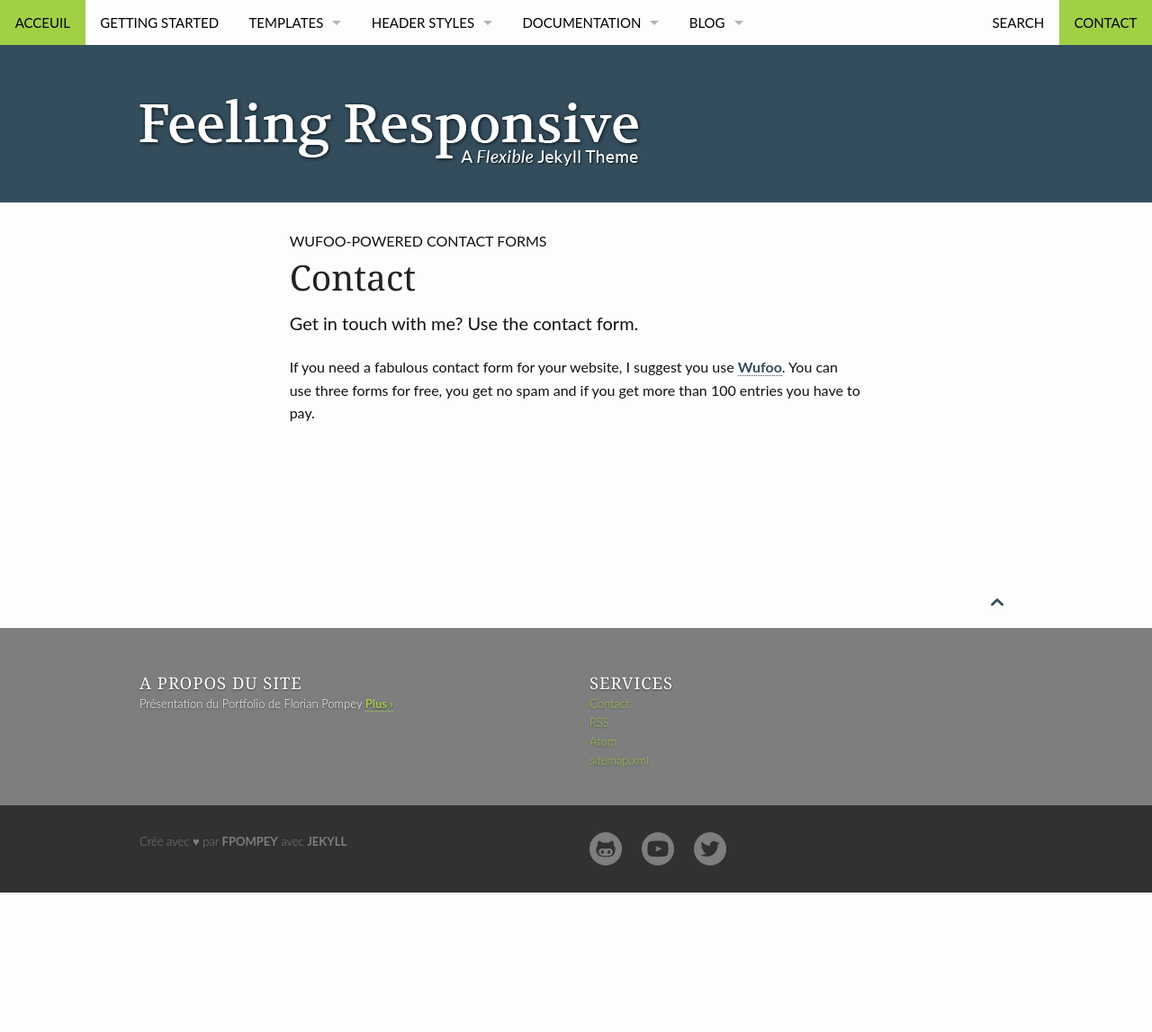
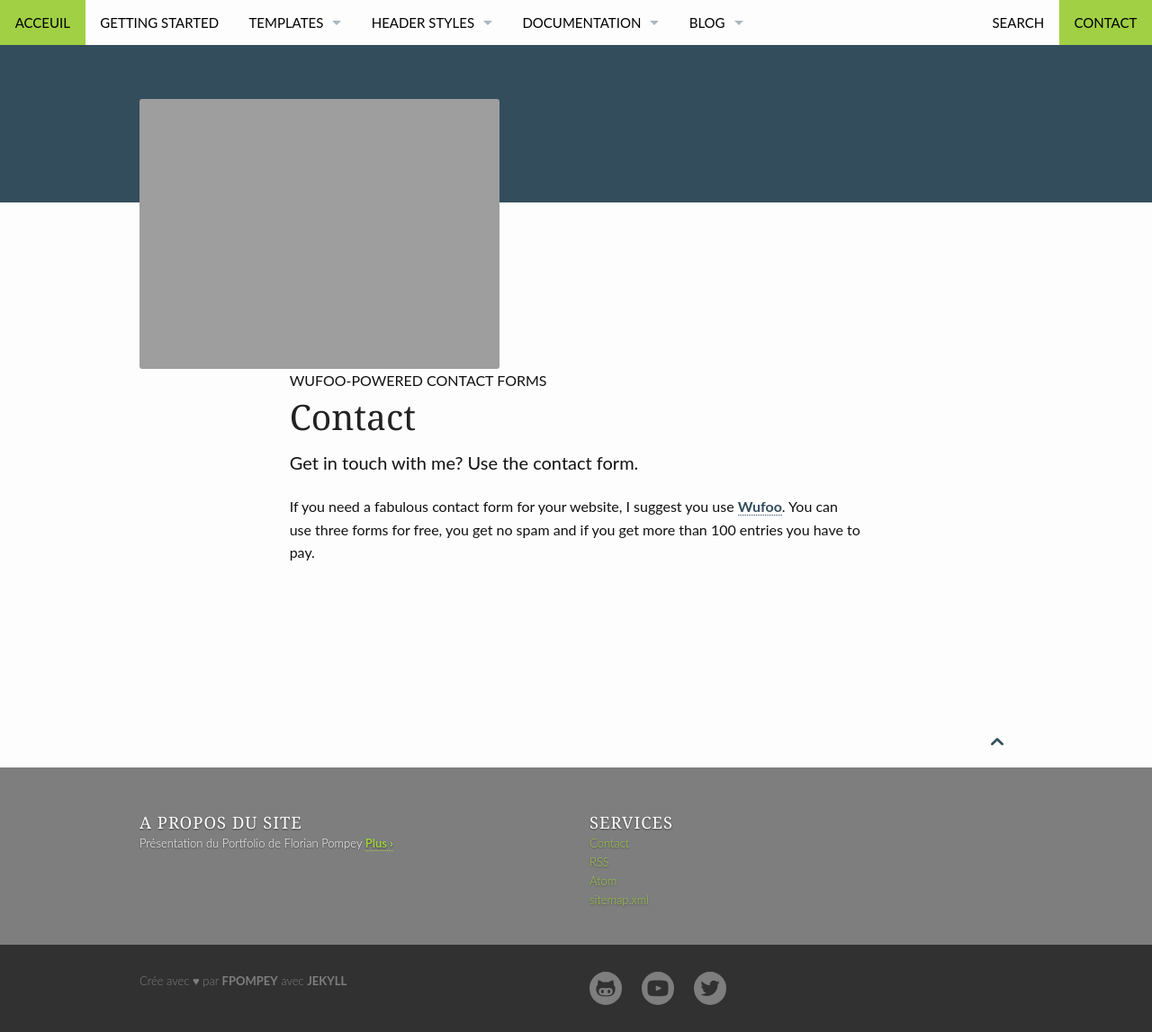
Before and after one commit to fpompey/fpompey.github.io, a Jekyll site: the page built from pages/contact.md, in a window 1280 px wide. Shown: the whole page at 90% size. Built offline with Jekyll 4.4.1, drawn with Linux system fonts in a browser that asks for light colours; before the commit the page ends 992 px from its top, so only the background shows below that.

Commit message:
Ajout images

```diff
--- a/_config.yml
+++ b/_config.yml
@@ -40,7 +40,7 @@ improve_content:
 urlimg: 'http://portfolio.fpompey.com/images/'
 
 # Logo size is 600x80 pixels
-logo: "logo.png"
+logo: "logo_SW.png"
 
 
 #       ____              _             __  _
```
Also changed, not shown: 1 other file.
